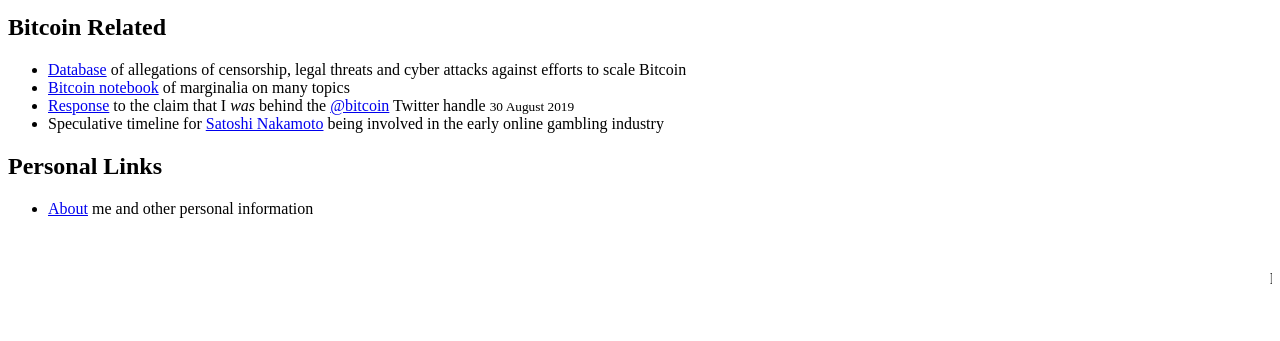
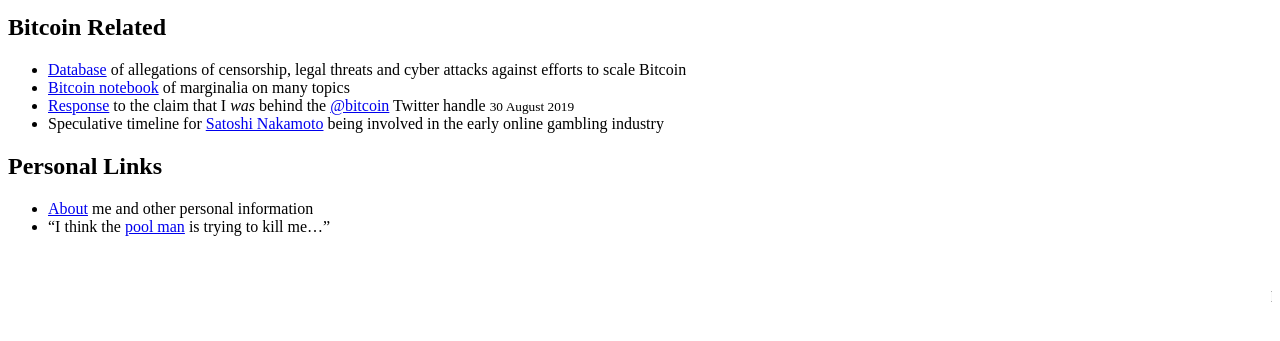
Before and after one commit to makgill/deryk, a Jekyll site: the page built from test.md, in a window 1280 px wide, cut to the strip 315-656 px from the top of the page. Built offline with Jekyll 4.4.1, drawn with Linux system fonts in a browser that asks for light colours.

Commit message:
Update test.md

```diff
--- a/test.md
+++ b/test.md
@@ -21,3 +21,4 @@
 ## Personal Links
 
 - [About](/) me and other personal information
+- "I think the [pool man](/) is trying to kill me..."
```
